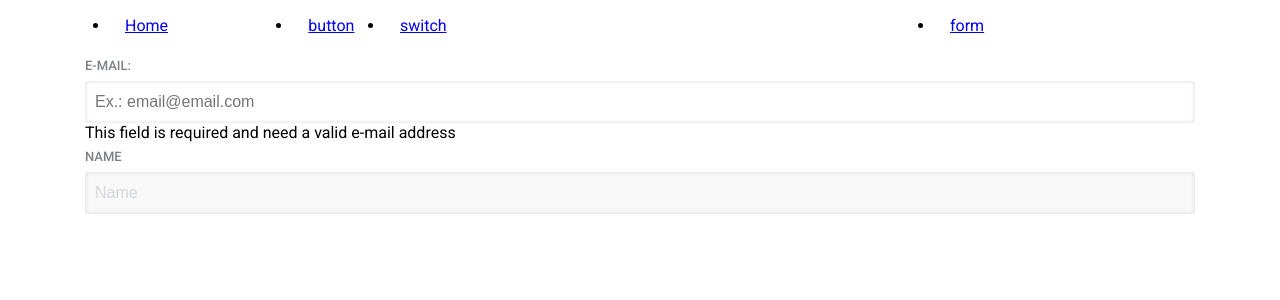
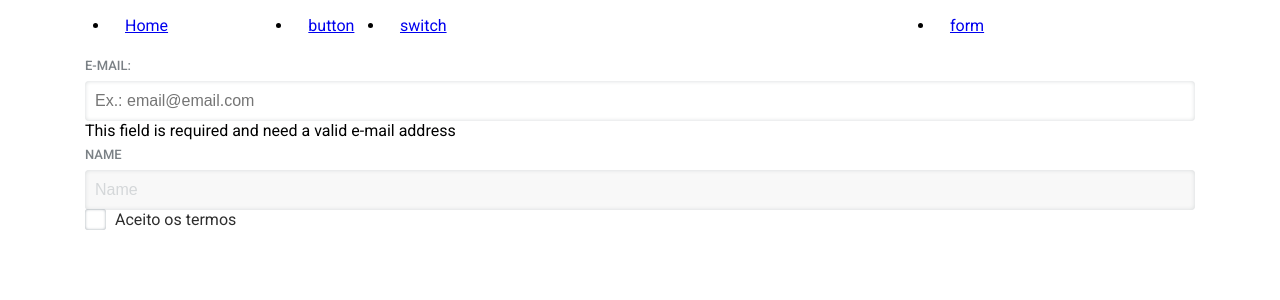
Before and after one commit to renanssantos1/odpv-components, a Vue app: page /form in a window 1280 px wide. Shown: the top 300 px of the page. Built offline with nearby package versions, Linux system fonts and the light colour scheme.

Commit message:
manutencao para as fontes

```diff
--- a/public/index.html
+++ b/public/index.html
@@ -1,19 +1,20 @@
 <!DOCTYPE html>
 <html lang="pt-br">
 	<head>
-    <meta charset="utf-8" />
-    <meta http-equiv="X-UA-Compatible" content="IE=edge" />
-    <meta name="viewport" content="width=device-width,initial-scale=1.0" />
-    <link rel="icon" href="<%= BASE_URL %>favicon.ico" />
+		<meta charset="utf-8"/>
+		<meta http-equiv="X-UA-Compatible" content="IE=edge"/>
+		<meta name="viewport" content="width=device-width,initial-scale=1.0"/>
+		<link rel="icon" href="<%= BASE_URL %>favicon.ico"/>
+		<link rel="stylesheet" href="style.css">
 		<title><%= htmlWebpackPlugin.options.title %></title>
 	</head>
 	<body>
 		<noscript>
-      <strong
-        >We're sorry but <%= htmlWebpackPlugin.options.title %> doesn't work
+			<strong>We're sorry but
+				<%= htmlWebpackPlugin.options.title %>
+				doesn't work
 				        properly without JavaScript enabled. Please enable it to
-        continue.</strong
-      >
+				        continue.</strong>
 		</noscript>
 		<div id="app"></div>
 		<!-- built files will be auto injected -->
--- /dev/null
+++ b/public/style.css
@@ -0,0 +1,44 @@
+html {
+  box-sizing: border-box;
+  -ms-overflow-style: scrollbar;
+  -webkit-font-smoothing: antialiased;
+}
+*,
+*::before,
+*::after {
+  box-sizing: inherit;
+}
+.container {
+  width: 100%;
+  padding-right: 15px;
+  padding-left: 15px;
+  margin-right: auto;
+  margin-left: auto;
+}
+@media (min-width: 576px) {
+  .container {
+    max-width: 540px;
+  }
+}
+@media (min-width: 768px) {
+  .container {
+    max-width: 720px;
+  }
+}
+@media (min-width: 992px) {
+  .container {
+    max-width: 960px;
+  }
+}
+@media (min-width: 1200px) {
+  .container {
+    max-width: 1140px;
+  }
+}
+.container-fluid {
+  width: 100%;
+  padding-right: 15px;
+  padding-left: 15px;
+  margin-right: auto;
+  margin-left: auto;
+}
--- a/src/assets/scss/_grid.scss
+++ b/src/assets/scss/_grid.scss
@@ -1,49 +1,7 @@
 /*!
  * Grid v4.3.1 (https://getbootstrap.com/)
  */
-html {
-  box-sizing: border-box;
-  -ms-overflow-style: scrollbar;
-}
-*,
-*::before,
-*::after {
-  box-sizing: inherit;
-}
-.container {
-  width: 100%;
-  padding-right: 15px;
-  padding-left: 15px;
-  margin-right: auto;
-  margin-left: auto;
-}
-@media (min-width: 576px) {
-  .container {
-    max-width: 540px;
-  }
-}
-@media (min-width: 768px) {
-  .container {
-    max-width: 720px;
-  }
-}
-@media (min-width: 992px) {
-  .container {
-    max-width: 960px;
-  }
-}
-@media (min-width: 1200px) {
-  .container {
-    max-width: 1140px;
-  }
-}
-.container-fluid {
-  width: 100%;
-  padding-right: 15px;
-  padding-left: 15px;
-  margin-right: auto;
-  margin-left: auto;
-}
+
 .row {
   display: flex;
   flex-wrap: wrap;
--- a/src/assets/scss/_mixins.scss
+++ b/src/assets/scss/_mixins.scss
@@ -1,3 +1,7 @@
+@mixin icons($source) {
+  background-image: url("~@/assets/icons/"+$source);
+}
+
 @mixin title {
   font-size: 24px;
   line-height: 24px;
@@ -8,3 +12,173 @@
   margin-top: 1rem;
   margin-bottom: 1rem;
 }
+
+/* Border Radius
+   -------------------------------------------------------------------------- */
+
+@mixin border-radius($radius) {
+  border-radius: $radius;
+}
+
+@mixin border-radius-right($radius) {
+  border-bottom-right-radius: $radius;
+  border-top-right-radius: $radius;
+}
+
+@mixin border-radius-left($radius) {
+  border-bottom-left-radius: $radius;
+  border-top-left-radius: $radius;
+}
+
+/* Shadows
+   -------------------------------------------------------------------------- */
+
+@mixin box-shadow($shadow) {
+  box-shadow: $shadow;
+}
+
+@mixin text-shadow($shadow) {
+  text-shadow: $shadow;
+}
+
+/* Forms
+   -------------------------------------------------------------------------- */
+
+@mixin placeholder-style {
+  font-size: 16px;
+  font-style: normal;
+  font-weight: normal !important;
+
+  color: $input-placeholder-color;
+}
+
+/* Fonts
+   -------------------------------------------------------------------------- */
+
+@mixin font($size: null, $height: null, $weight: null) {
+  font-size: $size;
+  line-height: $height;
+  font-weight: $weight;
+}
+
+@mixin font-size-alerts {
+  font-size: 14px;
+}
+
+@mixin font-size-steps {
+  font-size: 14px;
+}
+
+@mixin font-size-pagination {
+  font-size: 14px;
+}
+
+/* Transitions
+   -------------------------------------------------------------------------- */
+
+@mixin transition($time: 0.25s) {
+  -o-transition: $time;
+  -moz-transition: $time;
+  -webkit-transition: $time;
+  transition: $time;
+}
+
+/* Animation
+   -------------------------------------------------------------------------- */
+
+@mixin animation($name, $time, $loop) {
+  -o-animation: #{$name} $time #{$loop};
+  -moz-animation: #{$name} $time #{$loop};
+  -webkit-animation: #{$name} $time #{$loop};
+  animation: #{$name} $time #{$loop};
+}
+
+/* User no select
+   -------------------------------------------------------------------------- */
+
+@mixin no-select() {
+  -webkit-user-select: none;
+  -moz-user-select: none;
+  -ms-user-select: none;
+  user-select: none;
+}
+
+.no-select {
+  @include no-select();
+}
+
+/* Text truncate mixin
+   -------------------------------------------------------------------------- */
+
+@mixin truncate() {
+  overflow: hidden;
+  text-overflow: ellipsis;
+  white-space: nowrap;
+}
+
+.text-truncate,
+.truncate-text {
+  @include truncate();
+}
+
+/* Wrap Word mixin
+   -------------------------------------------------------------------------- */
+
+@mixin wrap-word() {
+  white-space: -webkit-pre-wrap; /*Chrome & Safari */
+  white-space: -pre-wrap; /* Opera 4-6 */
+  white-space: -o-pre-wrap; /* Opera 7 */
+  white-space: pre-wrap; /* css-3 */
+  word-wrap: break-word; /* Internet Explorer 5.5+ */
+  word-break: break-all;
+  white-space: normal;
+}
+
+.wrap-word {
+  @include wrap-word();
+}
+
+/* Responsive Utilities
+   -------------------------------------------------------------------------- */
+
+@mixin responsive-visibility() {
+  display: block !important;
+
+  &-inline {
+    display: inline !important;
+
+    &-block {
+      display: inline-block !important;
+    }
+  }
+}
+
+@mixin responsive-invisibility() {
+  display: none !important;
+
+  &-inline {
+    display: none !important;
+
+    &-block {
+      display: none !important;
+    }
+  }
+}
+
+/* Keyframe
+   -------------------------------------------------------------------------- */
+
+@mixin keyframe($name) {
+  @-webkit-keyframes #{$name} {
+    @content;
+  }
+  @-moz-keyframes #{$name} {
+    @content;
+  }
+  @-o-keyframes #{$name} {
+    @content;
+  }
+  @keyframes #{$name} {
+    @content;
+  }
+}
--- a/src/assets/scss/components/_form.scss
+++ b/src/assets/scss/components/_form.scss
@@ -86,4 +86,230 @@ $this: ".odpv.form";
       }
     }
   }
+
+  &__control {
+    height: $input-height-base;
+
+    /* Firefox 18- */
+    &:-moz-placeholder {
+      color: $color-light-grey;
+      font-style: italic;
+      font-weight: bold;
+    }
+
+    /* Firefox 19+ */
+    &::-moz-placeholder {
+      color: $color-light-grey;
+      font-style: italic;
+      font-weight: bold;
+    }
+
+    &:-ms-input-placeholder {
+      color: $color-light-grey;
+      font-style: italic;
+      font-weight: bold;
+    }
+
+    &[type="hidden"] {
+      height: auto;
+    }
+
+    &[type="number"]::-webkit-inner-spin-button,
+    &[type="number"]::-webkit-outer-spin-button {
+      -webkit-appearance: none;
+      margin: 0;
+    }
+
+    &[type="file"] {
+      padding-top: 7px;
+    }
+
+    &[type="checkbox"],
+    &[type="radio"] {
+      position: absolute;
+      z-index: 1;
+      opacity: 0;
+
+      width: 22px;
+      height: 22px;
+
+      margin: -1px 0 10px;
+
+      cursor: pointer;
+
+      + #{$this}__label {
+        display: inline-block;
+        position: relative;
+
+        padding: 0 30px;
+        margin: 0 0 -1px;
+
+        font-size: 16px;
+        font-weight: normal;
+        line-height: 1.25;
+        text-transform: none;
+
+        color: $color-black;
+
+        cursor: pointer;
+
+        &:hover {
+          opacity: 1;
+        }
+
+        &:before,
+        &:after {
+          content: " ";
+          position: absolute;
+          display: inline-block;
+
+          bottom: 0;
+          left: 0;
+
+          margin-right: 10px;
+
+          background-color: transparent;
+
+          box-sizing: border-box;
+
+          @include border-radius(3px);
+          @include transition;
+        }
+
+        &:before {
+          border: none;
+
+          top: -1px;
+
+          width: 15px;
+          height: 15px;
+
+          margin: 3px;
+        }
+
+        &:after {
+          top: -1px;
+          width: 21px;
+          height: 21px;
+
+          box-shadow: inset 0 0 3px 0 $color-grey;
+        }
+      }
+
+      &:checked {
+        & + #{$this}__label {
+          &:before {
+            text-align: center;
+
+            @include animation("scaleUp", 0.25s, "normal");
+          }
+
+          &:after {
+            box-shadow: inset 0 0 3px 0 $color-dark-grey;
+          }
+        }
+      }
+
+      &:disabled {
+        cursor: default;
+
+        + #{$this}__label {
+          cursor: default;
+          color: $color-grey;
+
+          &:before,
+          &:after {
+            cursor: default;
+          }
+
+          &:after {
+            border-color: $color-light-grey;
+            background-color: $input-disabled-background;
+          }
+        }
+
+        &:checked {
+          + #{$this}__label {
+            &:before {
+              z-index: 1;
+            }
+          }
+        }
+      }
+    }
+
+    &[type="radio"] {
+      @include border-radius(50%);
+
+      + #{$this}__label {
+        &:before,
+        &:after {
+          @include border-radius(50%);
+        }
+      }
+
+      &:focus {
+        + #{$this}__label {
+          &:before {
+            box-shadow: inset 0 0 3px 0 $color-dark-grey;
+          }
+        }
+      }
+
+      &:checked {
+        + #{$this}__label {
+          &:before {
+            background-color: $input-border-focus-color;
+          }
+        }
+
+        &:disabled + #{$this}__label {
+          &:before {
+            background-color: $color-light-grey;
+          }
+        }
+      }
+    }
+
+    &[type="checkbox"] {
+      + #{$this}__label {
+        &:before {
+          background-image: none;
+          background-position: center;
+          background-repeat: no-repeat;
+          background-size: 15px;
+        }
+      }
+
+      &:checked {
+        + #{$this}__label {
+          &:before {
+          }
+        }
+      }
+
+      &:disabled {
+        &:checked + #{$this}__label {
+          &:before {
+          }
+        }
+      }
+
+      &:focus {
+        + #{$this}__label {
+          &:after {
+            box-shadow: inset 0 0 3px 0 $color-black;
+          }
+        }
+
+        &:checked {
+          + #{$this}__label {
+            &:after {
+              box-shadow: inset 0 0 3px 0 $color-black;
+            }
+          }
+        }
+      }
+    }
+  }
 }
--- a/src/views/Form.vue
+++ b/src/views/Form.vue
@@ -11,15 +11,19 @@
       />
 
       <div class="aph form__helper form__helper--error">
-        This field is required and
-        need a valid e-mail address
+        This field is required and need a valid e-mail address
       </div>
     </div>
 
-    <div>
-      <label class="odpv form__label">Name</label>
-      <input class="odpv form__control" type="text" disabled placeholder="Name" />
-    </div>
+    <label class="odpv form__label">Name</label>
+    <input class="odpv form__control" type="text" disabled placeholder="Name" />
+
+    <input type="checkbox" class="odpv form__control" />
+    <label class="odpv form__label" for="aceito-termos">
+      Aceito os termos
+    </label>
+
+    <i class="fas fa-check"></i>
   </section>
 </template>
 
@@ -27,5 +31,4 @@
 export default {};
 </script>
 
-<style>
-</style>
+<style></style>
```
Lines whose indentation alone changed are shown as unchanged.
